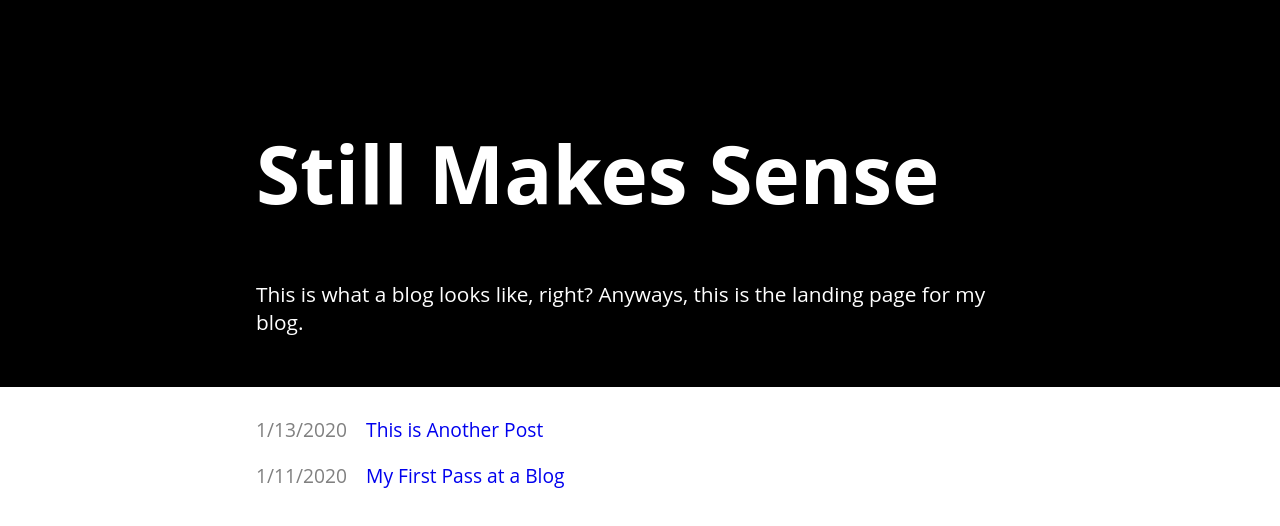
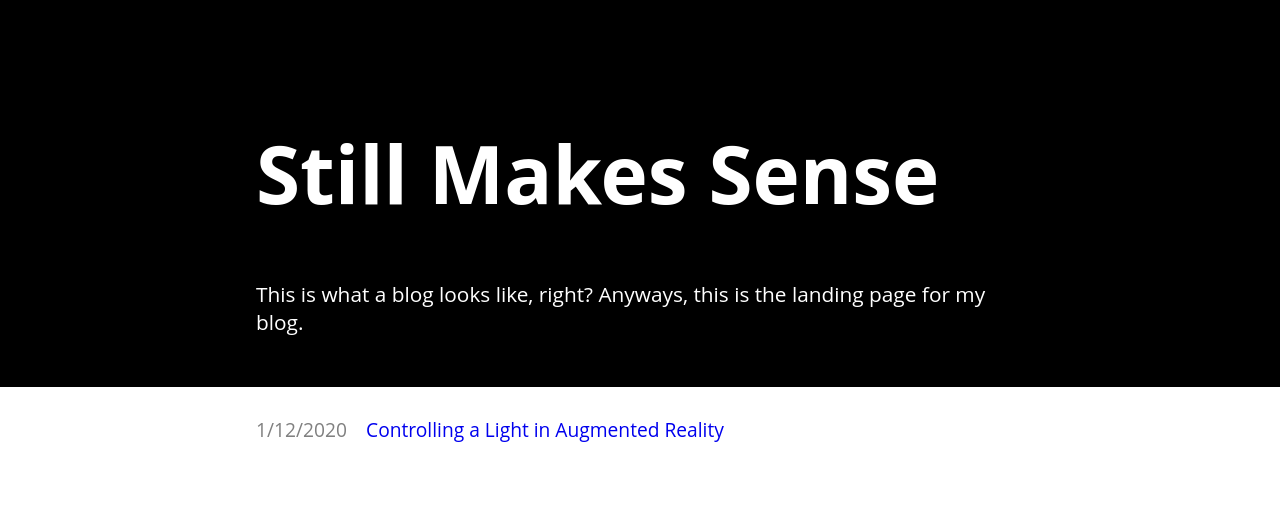
Before and after one commit to chinchalupa/blog, a React (Create React App) app: page / in a window 1280 px wide. Shown: the top 526 px of the page. Built offline with nearby package versions, Linux system fonts and the light colour scheme.

Commit message:
Add post parts to render different items
- Post part can render text and youtube embedded links

```diff
--- a/src/post.js
+++ b/src/post.js
@@ -1,5 +1,5 @@
 import React from 'react'
-import PostText from './post_text'
+import PostPart from './post_part'
 import './post.css';
 
 class Post extends React.Component {
@@ -10,7 +10,7 @@ class Post extends React.Component {
                     <h1>{this.props.post.title}</h1>
                 </div>
                 <div className='post-body'>
-                    {this.props.post.body.map((blog_item, index) => <PostText {...blog_item} key={this.props.post.title + index} />)}
+                    {this.props.post.body.map((post_part, index) => <PostPart {...post_part} key={this.props.post.title + index} />)}
                 </div>
             </div>
         )
--- /dev/null
+++ b/src/post_part.js
@@ -0,0 +1,12 @@
+import React from 'react'
+
+class PostPart extends React.Component {
+    render() {
+        return ({
+            text: <p className="post-text">{this.props.content}</p>,
+            youtube: <iframe {...this.props} src={"https://www.youtube.com/embed/" + this.props.embed} frameborder="0" allow="accelerometer; encrypted-media; gyroscope; picture-in-picture" allowfullscreen></iframe>
+        }[this.props.type])
+    }
+}
+
+export default PostPart
--- a/src/post_text.js
+++ /dev/null
@@ -1,11 +0,0 @@
-import React from 'react'
-
-class PostText extends React.Component {
-    render() {
-        return (
-            <p className='post-text'>{this.props.content}</p>
-        )
-    }
-}
-
-export default PostText
--- a/src/resources/blog_posts.json
+++ b/src/resources/blog_posts.json
@@ -3,26 +3,23 @@
         "name": "Still Makes Sense",
         "description": "This is what a blog looks like, right? Anyways, this is the landing page for my blog.",
         "posts": [{
-            "id": "another_post",
-            "title": "This is Another Post",
-            "timestamp": "1/13/2020",
+            "id": "augmented-reality-lifx-light-color-selector",
+            "title": "Controlling a Light in Augmented Reality",
+            "timestamp": "1/12/2020",
             "body": [{
                     "type": "text",
-                "content": "Content?"
+                    "content": "For some time, I've had a fascination with the way IoT devices can simplify our lives. Ever since I got a handful of smart lights and a smart device, I find myself shouting at the AI to manipulate the lights to my preference. With a single voice command, my house can be blindingly bright or pitch black."
                 }, {
                     "type": "text",
-                "content": "Boy I sure hope this works."
-            }]
-        }, {
-            "id": "my_first_pass_at_a_blog",
-            "title": "My First Pass at a Blog",
-            "timestamp": "1/11/2020",
-            "body": [{
-                "type": "text",
-                "content": "Working?"
+                    "content": "Manipulating lights to certain colors can be nice, but after shouting one color for each light, or yelling at the AI three times to get it to listen properly, it can get tiresome. Devices with screens alleviate this issue to an extent allowing you to more directly control the lights, but this still requires navigating through screens."
                 }, {
                     "type": "text",
-                "content": "Boy I sure hope this works."
+                    "content": "This is where augmented reality can potentially fill the gap; augmented reality provides a different way to interface in your home by bringing the controls directly to you. In the video, I offer a short demonstration of a way I use augmented reality to manipulate a smart light in my home."
+                }, {
+                    "type": "youtube",
+                    "width": 560,
+                    "height": 315,
+                    "embed": "xWc9te8tP8Y"
                 }]
         }]
     }
```
Also changed, not shown: 1 other file (tests, documents, lock files or other folders). Lines whose indentation alone changed are shown as unchanged.
